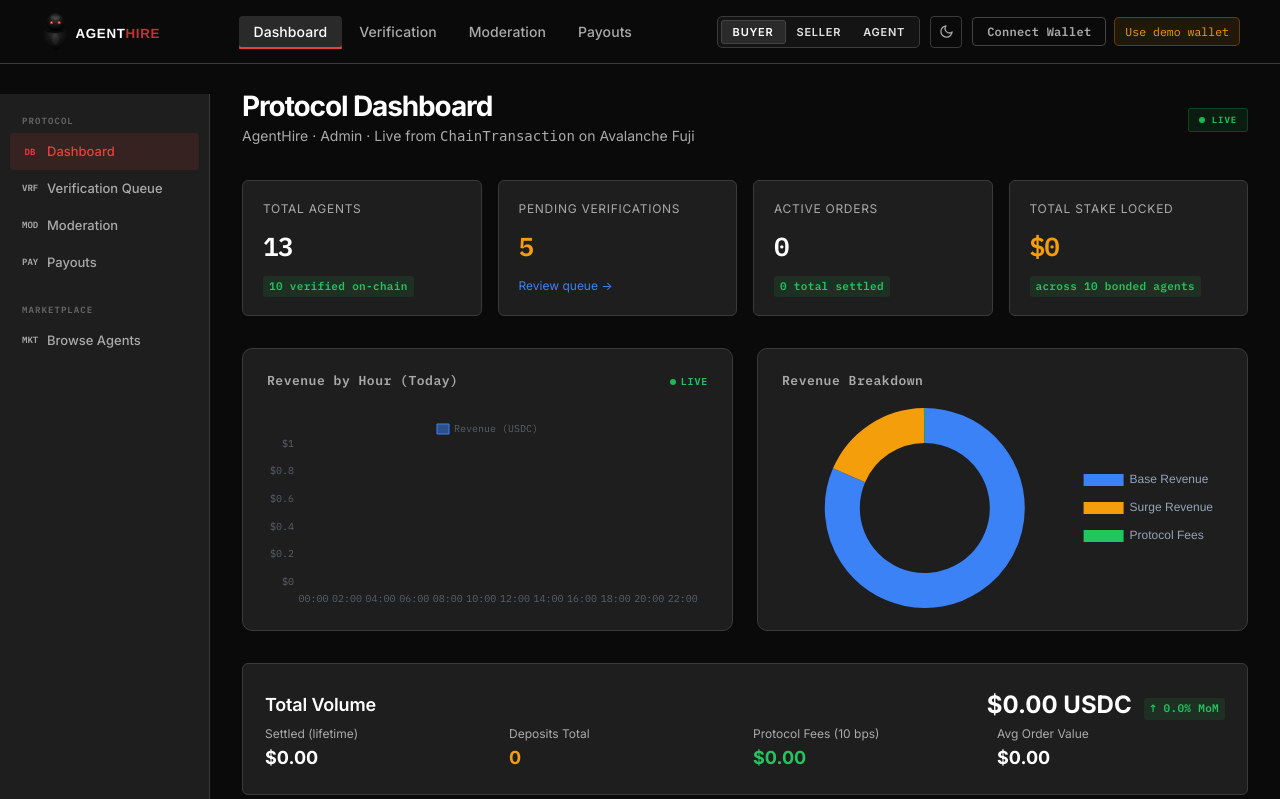
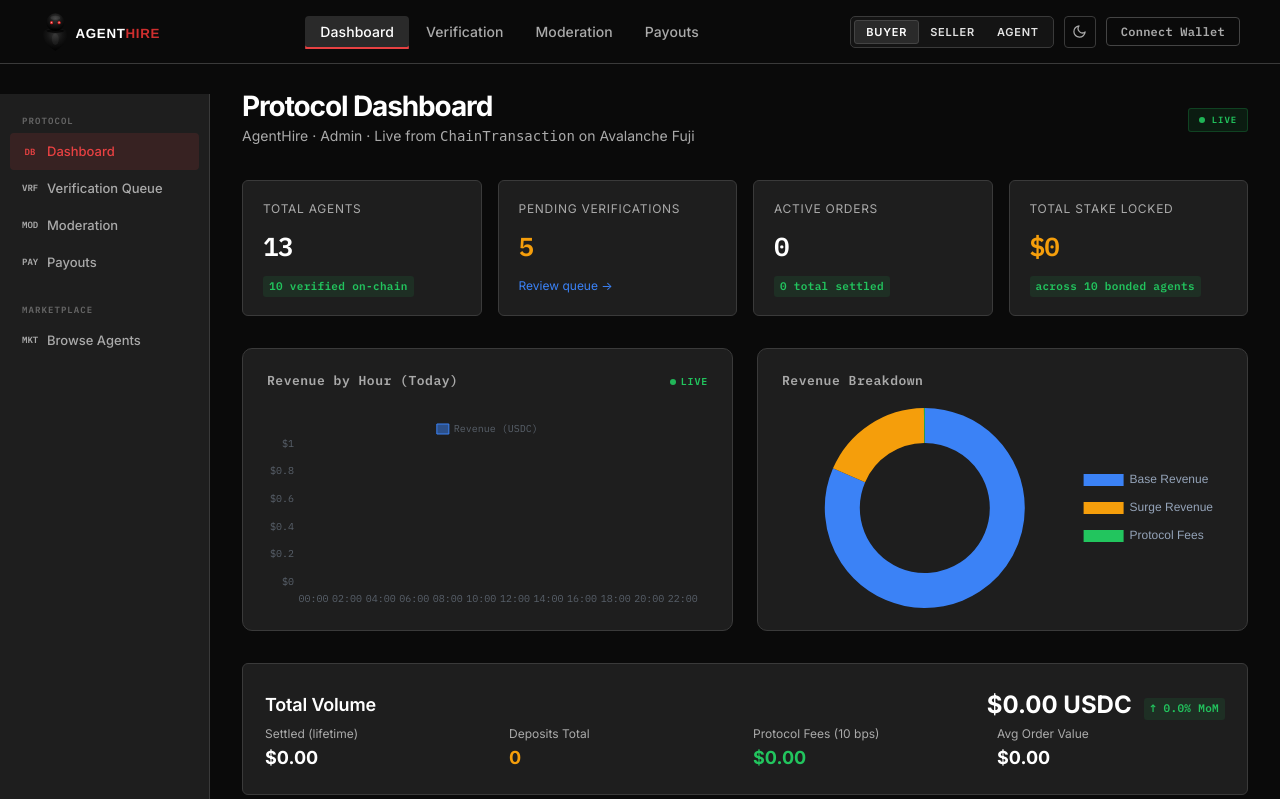
Before and after one commit to shalpate/agenthire, a Flask app: page /admin/dashboard in a window 1280 px wide. Shown: the top 799 px of the page. Run offline with Flask 3, Linux system fonts and the light colour scheme; data that the repository does not hold is empty; some libraries are stand-ins or nearby versions.

Commit message:
polish: one Connect Wallet button with graceful fallback
Removed the extra 'Use demo wallet' button — UX was cluttered with two
CTAs doing similar things. Merged into a single Connect Wallet that:

  - If browser wallet is installed AND has an account → connect to it
  - If wallet missing, empty, or user rejects → silently fall back to
    the demo wallet (0xdb4135c6884D81497769440788306EE985DD1A6e) and
    render the button with '(demo)' suffix so it's clear

Judge experience: click once, always works. No alerts, no error dialogs,
no 'install Rabby' friction. The facilitator demo wallet is already the
server-side signer for every real Fuji tx, so treating it as the client
identity loses nothing but saves every judge 30 seconds of wallet setup.

```diff
--- a/templates/base.html
+++ b/templates/base.html
@@ -84,14 +84,9 @@
         <line x1="4.22" y1="19.78" x2="5.64" y2="18.36"/><line x1="18.36" y1="5.64" x2="19.78" y2="4.22"/>
       </svg>
     </button>
-    <div style="display:flex; gap:8px; align-items:center;">
-      <button class="wallet-btn" id="wallet-btn" data-connected="false" type="button" onclick="__agentHireConnect(event)">
-        <span>Connect Wallet</span>
-      </button>
-      <button id="demo-wallet-btn" type="button" onclick="__useDemoWallet(event)" title="Skip Rabby — use the pre-funded demo wallet (0xdb4135…)" style="font-size:.72rem; padding:6px 10px; background:rgba(245,158,11,.1); border:1px solid rgba(245,158,11,.3); color:#f59e0b; border-radius:5px; cursor:pointer; font-family:var(--font-mono); white-space:nowrap;">
-        Use demo wallet
-      </button>
-    </div>
+    <button class="wallet-btn" id="wallet-btn" data-connected="false" type="button" onclick="__agentHireConnect(event)">
+      <span>Connect Wallet</span>
+    </button>
   </div>
 </nav>
 
@@ -99,14 +94,41 @@
      If web3.js already wired via addEventListener, this still runs; the two
      paths are idempotent (both check AgentHire.connected). -->
 <script>
-// Direct-to-wallet connect: bypasses web3.js entirely so no timing / load /
-// ensureFuji quirk can silently swallow the click.
+// Connect wallet with graceful fallback. Tries browser wallet first; if
+// nothing is installed or the wallet has no account, quietly drops into
+// the demo wallet so the user never gets stuck on a dead-end alert.
+const __DEMO_WALLET = '0xdb4135c6884D81497769440788306EE985DD1A6e';
+
+function __setWalletConnected(addr, opts) {
+  const isDemo = !!(opts && opts.demo);
+  const short = addr.slice(0, 6) + '…' + addr.slice(-4);
+  const btn = document.getElementById('wallet-btn');
+  if (btn) {
+    btn.innerHTML = '<span style="font-family:var(--font-mono)" title="' + (isDemo ? 'Demo wallet · fully funded' : addr) + '">' + short + (isDemo ? ' (demo)' : '') + '</span>';
+    btn.setAttribute('data-connected', 'true');
+  }
+  document.cookie = 'buyer_wallet='  + addr + '; path=/; max-age=604800; SameSite=Lax';
+  document.cookie = 'seller_wallet=' + addr + '; path=/; max-age=604800; SameSite=Lax';
+  if (window.AgentHire) { window.AgentHire.address = addr; window.AgentHire.connected = true; }
+  window.dispatchEvent(new CustomEvent('agenthire:connected', { detail: { address: addr, demo: isDemo } }));
+  const walletPages = ['/active-jobs', '/past-jobs', '/seller/earnings'];
+  if (walletPages.includes(location.pathname) && !new URLSearchParams(location.search).get('wallet')) {
+    location.href = location.pathname + '?wallet=' + addr;
+  }
+}
+
+function __useDemoWalletQuiet() {
+  console.log('[agenthire] falling back to demo wallet');
+  __setWalletConnected(__DEMO_WALLET, { demo: true });
+}
+
 window.__agentHireConnect = async function(e) {
   if (e && e.preventDefault) e.preventDefault();
   console.log('[agenthire] wallet click');
 
+  // No extension → demo mode
   if (!window.ethereum) {
-    alert('No browser wallet detected.\n\nInstall MetaMask, Rabby, or Coinbase Wallet, then reload this page.');
+    __useDemoWalletQuiet();
     return;
   }
 
@@ -114,19 +136,19 @@ window.__agentHireConnect = async function(e) {
   try {
     accounts = await window.ethereum.request({ method: 'eth_requestAccounts' });
   } catch (err) {
-    const msg = (err && err.message) ? err.message : String(err);
-    console.error('[agenthire] requestAccounts error:', err);
-    alert('Connect failed: ' + msg);
+    // User rejected, or wallet has no account, or any other error — fall back
+    console.warn('[agenthire] wallet path failed, using demo wallet:', err && err.message);
+    __useDemoWalletQuiet();
     return;
   }
 
   if (!accounts || !accounts[0]) {
-    alert('Wallet returned no account. Unlock your wallet extension and try again.');
+    __useDemoWalletQuiet();
     return;
   }
 
   const addr = accounts[0];
-  console.log('[agenthire] connected:', addr);
+  console.log('[agenthire] wallet connected:', addr);
 
   // Try to switch to Avalanche Fuji (43113 / 0xa869). If the user rejects,
   // still finish the connection — they can switch manually.
@@ -153,52 +175,7 @@ window.__agentHireConnect = async function(e) {
     }
   }
 
-  // Persist + update nav button. Works even if web3.js isn't loaded yet.
-  const short = addr.slice(0, 6) + '…' + addr.slice(-4);
-  const btn = document.getElementById('wallet-btn');
-  if (btn) {
-    btn.innerHTML = '<span style="font-family:var(--font-mono)">' + short + '</span>';
-    btn.setAttribute('data-connected', 'true');
-  }
-  document.cookie = 'buyer_wallet=' + addr + '; path=/; max-age=604800; SameSite=Lax';
-  document.cookie = 'seller_wallet=' + addr + '; path=/; max-age=604800; SameSite=Lax';
-  if (window.AgentHire) {
-    window.AgentHire.address = addr;
-    window.AgentHire.connected = true;
-  }
-  window.dispatchEvent(new CustomEvent('agenthire:connected', { detail: { address: addr } }));
-
-  // If we're on a wallet-scoped page, reload with wallet param so the
-  // server-rendered page shows this buyer's history.
-  const walletPages = ['/active-jobs', '/past-jobs', '/seller/earnings'];
-  if (walletPages.includes(location.pathname) && !new URLSearchParams(location.search).get('wallet')) {
-    location.href = location.pathname + '?wallet=' + addr;
-  }
-};
-
-// Demo-wallet shortcut — doesn't require Rabby/MetaMask. Treats the user as
-// the facilitator wallet (which has 2 AVAX + 10,408 MockUSDC and is the
-// authority that signs every on-chain tx from the backend anyway). Everything
-// on the page works the same — buyer history, Send Payment, LLM generation.
-window.__useDemoWallet = function(e) {
-  if (e && e.preventDefault) e.preventDefault();
-  const addr = '0xdb4135c6884D81497769440788306EE985DD1A6e';
-  const short = '0xdb41…1A6e';
-  const btn = document.getElementById('wallet-btn');
-  if (btn) {
-    btn.innerHTML = '<span style="font-family:var(--font-mono)" title="Demo wallet · fully funded">' + short + '</span>';
-    btn.setAttribute('data-connected', 'true');
-  }
-  const dbtn = document.getElementById('demo-wallet-btn');
-  if (dbtn) { dbtn.textContent = '✓ demo wallet'; dbtn.style.opacity = '.55'; }
-  document.cookie = 'buyer_wallet=' + addr + '; path=/; max-age=604800; SameSite=Lax';
-  document.cookie = 'seller_wallet=' + addr + '; path=/; max-age=604800; SameSite=Lax';
-  if (window.AgentHire) { window.AgentHire.address = addr; window.AgentHire.connected = true; }
-  window.dispatchEvent(new CustomEvent('agenthire:connected', { detail: { address: addr, demo: true } }));
-  const walletPages = ['/active-jobs', '/past-jobs', '/seller/earnings'];
-  if (walletPages.includes(location.pathname) && !new URLSearchParams(location.search).get('wallet')) {
-    location.href = location.pathname + '?wallet=' + addr;
-  }
+  __setWalletConnected(addr, { demo: false });
 };
 </script>
 
```
